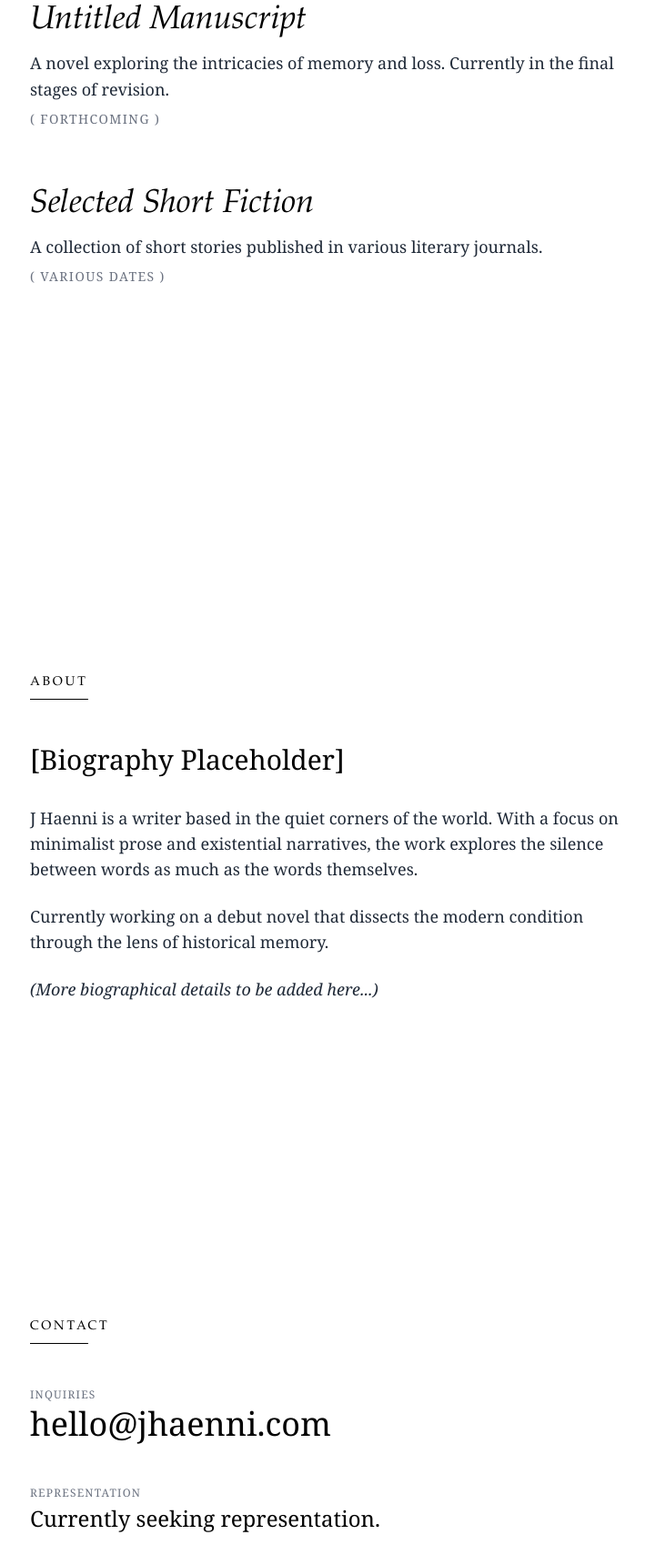
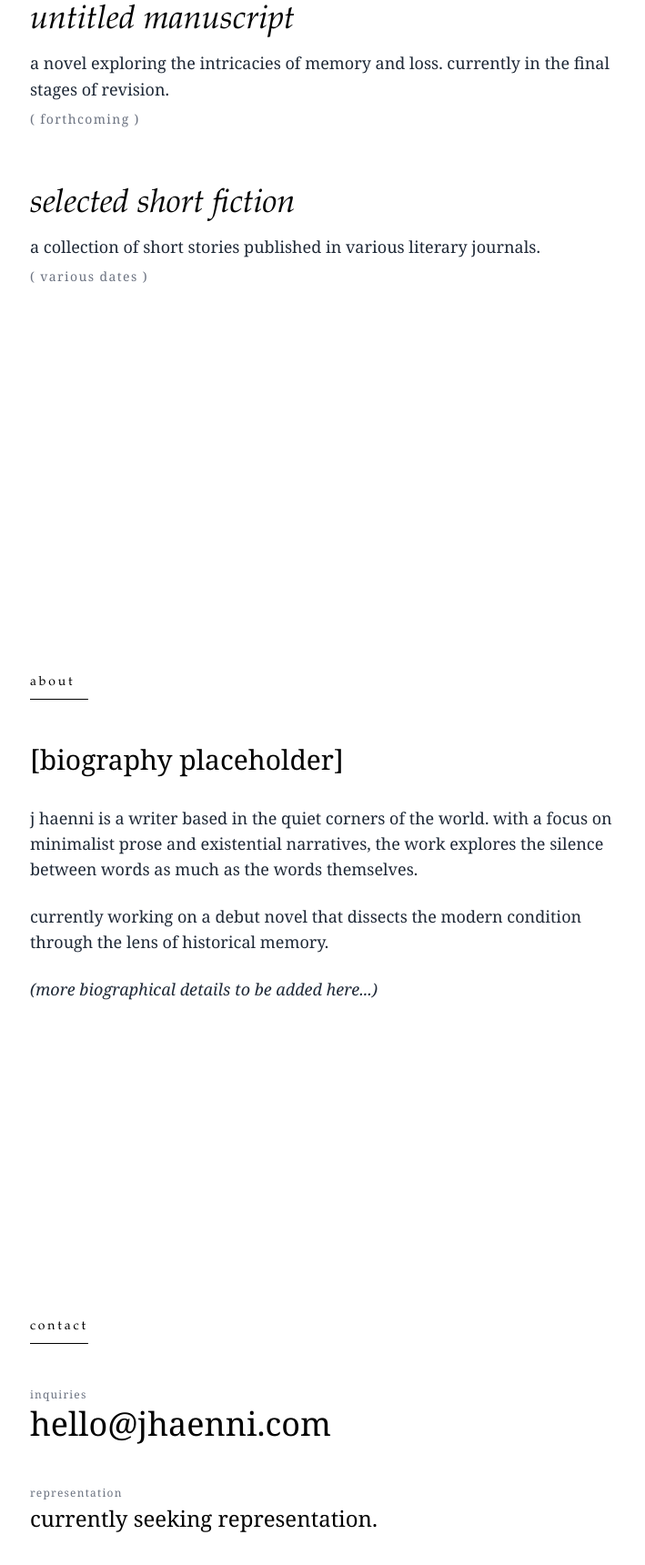
Before and after one commit to MrRogers18/JHaenni, a plain HTML site: page index.html in a window 1280 px wide. Shown: the part 1080-2800 px from the top of the page at 91% size, without its empty margins (272-981 px from the left). Drawn offline with nearby package versions, Linux system fonts and the light colour scheme.

Commit message:
lowercase

```diff
--- a/index.html
+++ b/index.html
@@ -33,7 +33,8 @@
         }
     </style>
 </head>
-<body class="bg-white text-black min-h-screen selection:bg-black selection:text-white">
+<!-- Added 'lowercase' to body to force all text to lowercase -->
+<body class="bg-white text-black min-h-screen selection:bg-black selection:text-white lowercase">
 
     <!-- Main Content Container: Left Justified, Narrow 'Document' Width -->
     <main class="max-w-3xl mx-auto px-6 md:px-12 border-l border-transparent">
@@ -51,7 +52,7 @@
             <!-- Positioned absolutely at the bottom of the HERO section.
                  Since the section is the height of the screen, this starts at the bottom of the viewport
                  and scrolls away as the user moves down. -->
-            <div class="absolute bottom-10 left-0 animate-pulse text-xs uppercase tracking-widest opacity-50">
+            <div class="absolute bottom-10 left-0 animate-pulse text-xs tracking-widest opacity-50">
                 ( Scroll )
             </div>
         </section>
@@ -59,7 +60,7 @@
 
         <!-- SECTION: WORKS -->
         <section id="works" class="min-h-screen flex flex-col justify-center py-20">
-            <h2 class="text-sm uppercase tracking-[0.2em] mb-12 border-b border-black w-16 pb-2">Works</h2>
+            <h2 class="text-sm tracking-[0.2em] mb-12 border-b border-black w-16 pb-2">Works</h2>
 
             <div class="flex flex-col space-y-16">
                 <!-- Placeholder Work 1 -->
@@ -68,7 +69,7 @@
                     <p class="text-lg text-gray-800 font-serif leading-relaxed">
                         A novel exploring the intricacies of memory and loss. Currently in the final stages of revision.
                         <br>
-                        <span class="text-sm text-gray-500 uppercase tracking-widest mt-2 block">( Forthcoming )</span>
+                        <span class="text-sm text-gray-500 tracking-widest mt-2 block">( Forthcoming )</span>
                     </p>
                 </div>
 
@@ -78,7 +79,7 @@
                     <p class="text-lg text-gray-800 font-serif leading-relaxed">
                         A collection of short stories published in various literary journals.
                         <br>
-                        <span class="text-sm text-gray-500 uppercase tracking-widest mt-2 block">( Various Dates )</span>
+                        <span class="text-sm text-gray-500 tracking-widest mt-2 block">( Various Dates )</span>
                     </p>
                 </div>
             </div>
@@ -87,9 +88,9 @@
 
         <!-- SECTION: ABOUT -->
         <section id="about" class="min-h-screen flex flex-col justify-center py-20">
-            <h2 class="text-sm uppercase tracking-[0.2em] mb-12 border-b border-black w-16 pb-2">About</h2>
+            <h2 class="text-sm tracking-[0.2em] mb-12 border-b border-black w-16 pb-2">About</h2>
 
-            <article class="prose prose-xl prose-p:text-black prose-headings:font-serif leading-loose font-serif">
+            <article class="prose prose-xl prose-p:text-black prose-headings:font-serif leading-loose font-serif lowercase">
                 <p class="mb-8 text-2xl md:text-3xl leading-relaxed">
                     [Biography Placeholder]
                 </p>
@@ -108,13 +109,13 @@
 
         <!-- SECTION: CONTACT -->
         <section id="contact" class="min-h-[70vh] flex flex-col justify-start pt-32 pb-20">
-            <h2 class="text-sm uppercase tracking-[0.2em] mb-12 border-b border-black w-16 pb-2">Contact</h2>
+            <h2 class="text-sm tracking-[0.2em] mb-12 border-b border-black w-16 pb-2">Contact</h2>
 
             <div class="space-y-12 text-lg md:text-xl font-serif">
 
                 <!-- Email -->
                 <div class="group cursor-pointer">
-                    <p class="text-xs text-gray-500 uppercase tracking-widest mb-1">Inquiries</p>
+                    <p class="text-xs text-gray-500 tracking-widest mb-1">Inquiries</p>
                     <a href="mailto:hello@jhaenni.com" class="block text-2xl md:text-4xl hover:italic transition-all duration-300">
                         hello@jhaenni.com
                     </a>
@@ -122,7 +123,7 @@
 
                 <!-- Representation -->
                 <div class="group">
-                    <p class="text-xs text-gray-500 uppercase tracking-widest mb-1">Representation</p>
+                    <p class="text-xs text-gray-500 tracking-widest mb-1">Representation</p>
                     <p class="text-xl md:text-2xl">
                         Currently seeking representation.
                     </p>
@@ -130,7 +131,7 @@
 
                 <!-- Socials (Text Links Only) -->
                 <div class="pt-12">
-                    <p class="text-xs text-gray-500 uppercase tracking-widest mb-4">Social</p>
+                    <p class="text-xs text-gray-500 tracking-widest mb-4">Social</p>
                     <div class="flex flex-col space-y-2 items-start">
                         <a href="#" class="hover:underline underline-offset-4 decoration-1">Twitter / X</a>
                         <a href="#" class="hover:underline underline-offset-4 decoration-1">Instagram</a>
@@ -139,7 +140,7 @@
                 </div>
             </div>
 
-            <footer class="mt-auto pt-20 text-xs text-gray-400 uppercase tracking-widest">
+            <footer class="mt-auto pt-20 text-xs text-gray-400 tracking-widest">
                 &copy; 2024 J Haenni. All rights reserved.
             </footer>
         </section>
```
